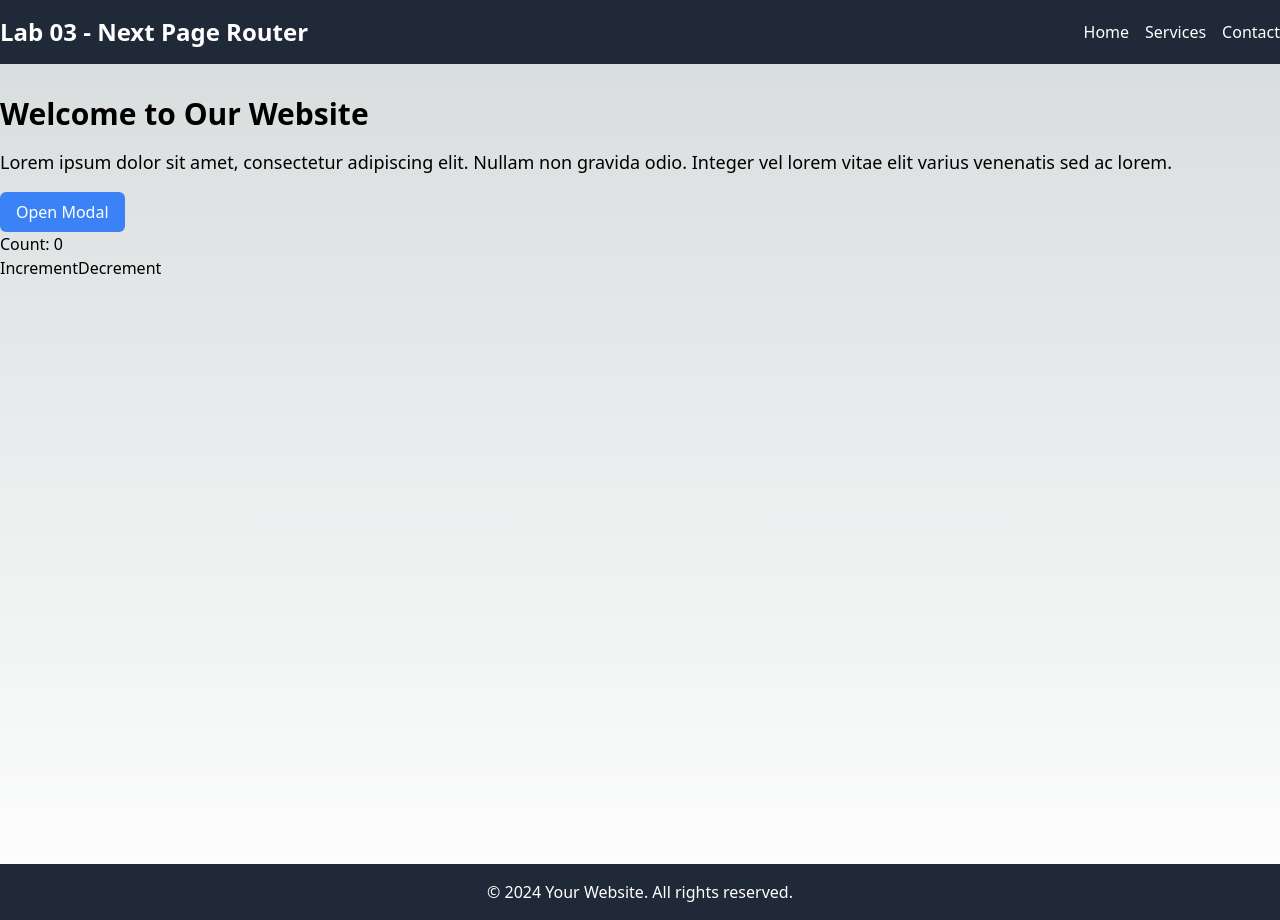
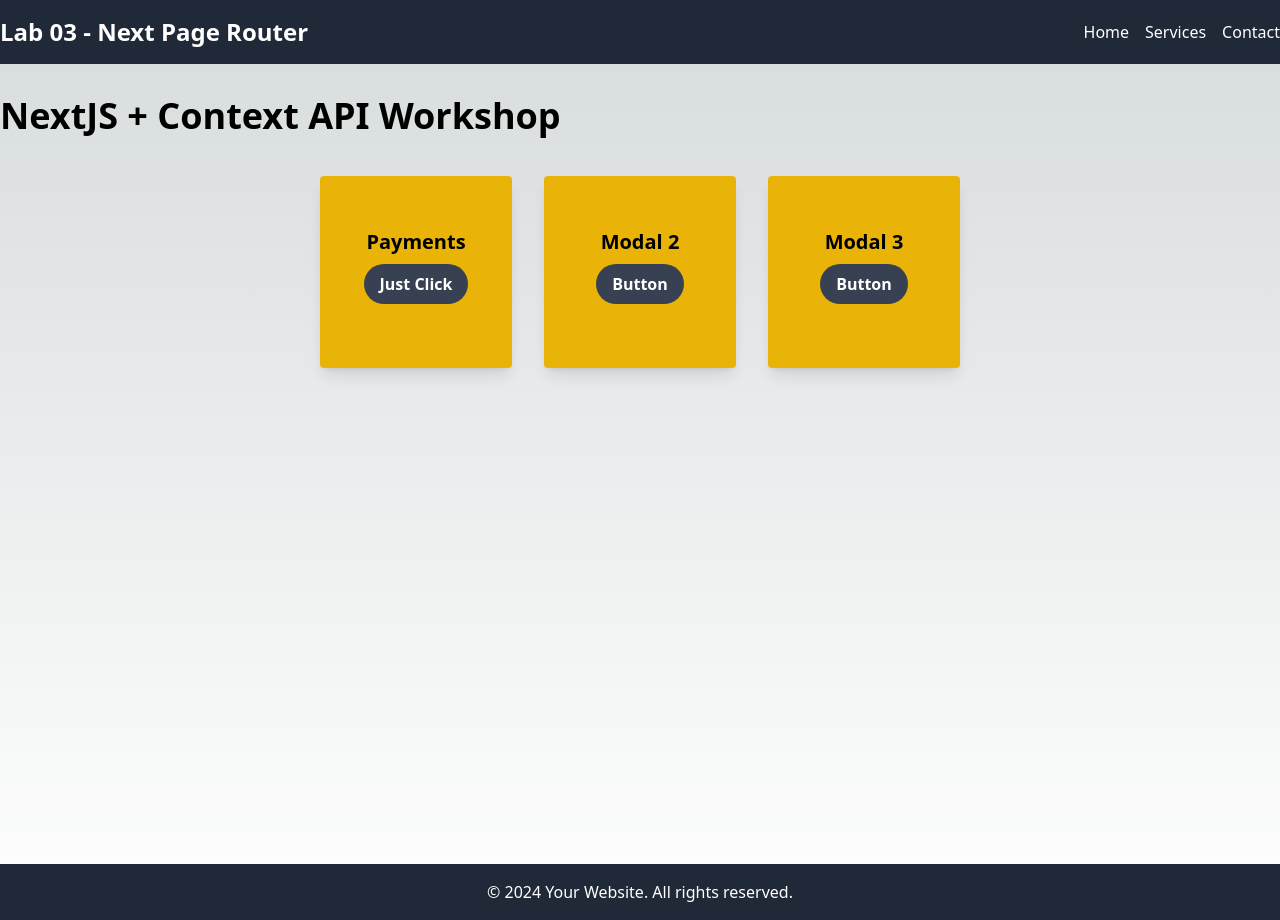
Before and after one commit to DanielRed007/react-lab-2024, a Next.js app in the folder lab-03/: page / in a window 1280 px wide. Built offline with nearby package versions, Linux system fonts and the light colour scheme.

Commit message:
adding modal workshop using state with context API! awesome

```diff
--- a/lab-03/package.json
+++ b/lab-03/package.json
@@ -13,7 +13,8 @@
     "@heroicons/react": "^2.1.1",
     "next": "14.1.0",
     "react": "^18",
-    "react-dom": "^18"
+    "react-dom": "^18",
+    "react-use": "^17.5.0"
   },
   "devDependencies": {
     "@types/node": "^20",
--- /dev/null
+++ b/lab-03/src/components/dialog-modal/DialogModal.tsx
@@ -0,0 +1,71 @@
+import { FC } from "react";
+import { Dialog, Transition } from "@headlessui/react";
+import { Fragment, useState } from "react";
+import { useLabContext } from "@/context/LabContext";
+
+interface DialogModalProps {}
+
+const DialogModal: FC<DialogModalProps> = () => {
+  const { closeModal, isModalOpen } = useLabContext();
+
+  return (
+    <>
+      <Transition appear show={isModalOpen} as={Fragment}>
+        <Dialog as="div" className="relative z-10" onClose={closeModal}>
+          <Transition.Child
+            as={Fragment}
+            enter="ease-out duration-300"
+            enterFrom="opacity-0"
+            enterTo="opacity-100"
+            leave="ease-in duration-200"
+            leaveFrom="opacity-100"
+            leaveTo="opacity-0"
+          >
+            <div className="fixed inset-0 bg-black/25" />
+          </Transition.Child>
+
+          <div className="fixed inset-0 overflow-y-auto">
+            <div className="flex min-h-full items-center justify-center p-4 text-center">
+              <Transition.Child
+                as={Fragment}
+                enter="ease-out duration-300"
+                enterFrom="opacity-0 scale-95"
+                enterTo="opacity-100 scale-100"
+                leave="ease-in duration-200"
+                leaveFrom="opacity-100 scale-100"
+                leaveTo="opacity-0 scale-95"
+              >
+                <Dialog.Panel className="w-full max-w-md transform overflow-hidden rounded-2xl bg-white p-6 text-left align-middle shadow-xl transition-all">
+                  <Dialog.Title
+                    as="h3"
+                    className="text-lg font-medium leading-6 text-gray-900"
+                  >
+                    Payments
+                  </Dialog.Title>
+                  <div className="mt-2">
+                    <p className="text-sm text-gray-500">
+                      Your payment has been successfully submitted. We’ve sent
+                      you an email with all of the details of your order.
+                    </p>
+                  </div>
+
+                  <div className="mt-4">
+                    <button
+                      type="button"
+                      className="inline-flex justify-center rounded-md border border-transparent bg-blue-100 px-4 py-2 text-sm font-medium text-blue-900 hover:bg-blue-200 focus:outline-none focus-visible:ring-2 focus-visible:ring-blue-500 focus-visible:ring-offset-2"
+                      onClick={closeModal}
+                    >
+                      Close
+                    </button>
+                  </div>
+                </Dialog.Panel>
+              </Transition.Child>
+            </div>
+          </div>
+        </Dialog>
+      </Transition>
+    </>
+  );
+};
+
+export default DialogModal;
--- a/lab-03/src/context/LabContext.tsx
+++ b/lab-03/src/context/LabContext.tsx
@@ -1,9 +1,9 @@
 import React, { FC, createContext, useContext, useState } from "react";
 
 interface LabContextData {
-  count: number;
-  increment: () => void;
-  decrement: () => void;
+  isModalOpen: boolean;
+  openModal: () => void;
+  closeModal: () => void;
 }
 
 const LabContext = createContext<LabContextData | undefined>(undefined);
@@ -23,15 +23,20 @@
 export const LabContextProvider: FC<LabContextProviderProps> = ({
   children,
 }) => {
-  const [count, setCount] = useState<number>(0);
+  const [isModalOpen, setIsModalOpen] = useState(false);
 
-  const increment = () => setCount((prevCount) => prevCount + 1);
-  const decrement = () => setCount((prevCount) => prevCount - 1);
+  const openModal = () => {
+    setIsModalOpen(true);
+  };
+
+  const closeModal = () => {
+    setIsModalOpen(false);
+  };
 
   const value: LabContextData = {
-    count,
-    increment,
-    decrement,
+    isModalOpen,
+    openModal,
+    closeModal,
   };
 
   return <LabContext.Provider value={value}>{children}</LabContext.Provider>;
--- a/lab-03/src/pages/_app.tsx
+++ b/lab-03/src/pages/_app.tsx
@@ -1,3 +1,4 @@
+import DialogModal from "@/components/dialog-modal/DialogModal";
 import Footer from "@/components/footer/Footer";
 import Header from "@/components/header/Header";
 import { LabContextProvider } from "@/context/LabContext";
@@ -16,6 +17,7 @@
         <Header />
         <Component {...pageProps} />
         <Footer />
+        <DialogModal />
       </LabContextProvider>
     </>
   );
--- a/lab-03/src/pages/index.tsx
+++ b/lab-03/src/pages/index.tsx
@@ -1,56 +1,57 @@
 import Head from "next/head";
-
+import { Transition } from "@headlessui/react";
+import { Fragment, useState } from "react";
 import { Dialog } from "@headlessui/react";
-import { useState } from "react";
 import { useLabContext } from "@/context/LabContext";
+import { useTimeoutFn } from "react-use";
 
 export default function Index() {
   const [isOpen, setIsOpen] = useState(false);
-  const { count, increment, decrement } = useLabContext();
+  let [isShowing, setIsShowing] = useState(true);
+  let [, , resetIsShowing] = useTimeoutFn(() => setIsShowing(true), 500);
+  const { openModal } = useLabContext();
 
   return (
     <div>
       <main className="container mx-auto py-8 h-dvh">
-        <h2 className="text-3xl font-bold mb-4">Welcome to Our Website</h2>
-        <p className="text-lg">
-          Lorem ipsum dolor sit amet, consectetur adipiscing elit. Nullam non
-          gravida odio. Integer vel lorem vitae elit varius venenatis sed ac
-          lorem.
-        </p>
+        <h2 className="text-4xl font-bold mb-4">
+          NextJS + Context API Workshop
+        </h2>
 
-        <button
-          onClick={() => setIsOpen(true)}
-          className="mt-4 px-4 py-2 bg-blue-500 text-white rounded-md hover:bg-blue-600"
-        >
-          Open Modal
-        </button>
-
-        <Dialog
-          open={isOpen}
-          onClose={() => setIsOpen(false)}
-          className="fixed inset-0 z-10 overflow-y-auto"
-        >
-          <Dialog.Overlay className="fixed inset-0 bg-black opacity-50" />
-          <div className="flex items-center justify-center min-h-screen">
-            <Dialog.Title className="text-lg font-bold">
-              Modal Title
-            </Dialog.Title>
-            <Dialog.Description className="text-sm mt-2">
-              Modal Content Goes Here...
-            </Dialog.Description>
-            <button
-              onClick={() => setIsOpen(false)}
-              className="mt-4 px-4 py-2 bg-blue-500 text-white rounded-md hover:bg-blue-600"
-            >
-              Close
-            </button>
+        <div className="flex justify-center mt-10">
+          <div className="max-w-xs w-48 h-48 rounded bg-yellow-500 overflow-hidden shadow-lg mx-4">
+            <div className="px-6 py-4">
+              <div className="font-bold text-xl mb-2 text-center mt-9">
+                Payments
+              </div>
+              <button
+                onClick={openModal}
+                className="bg-gray-700 hover:bg-blue-700 text-white font-bold py-2 px-4 rounded-full mx-auto block"
+              >
+                Just Click
+              </button>
+            </div>
           </div>
-        </Dialog>
-
-        <div>
-          <h2>Count: {count}</h2>
-          <button onClick={increment}>Increment</button>
-          <button onClick={decrement}>Decrement</button>
+          <div className="max-w-xs w-48 h-48 rounded bg-yellow-500 overflow-hidden shadow-lg mx-4">
+            <div className="px-6 py-4">
+              <div className="font-bold text-xl mb-2 text-center mt-9">
+                Modal 2
+              </div>
+              <button className="bg-gray-700 hover:bg-blue-700 text-white font-bold py-2 px-4 rounded-full mx-auto block">
+                Button
+              </button>
+            </div>
+          </div>
+          <div className="max-w-xs w-48 h-48 rounded bg-yellow-500 overflow-hidden shadow-lg mx-4">
+            <div className="px-6 py-4">
+              <div className="font-bold text-xl mb-2 text-center mt-9">
+                Modal 3
+              </div>
+              <button className="bg-gray-700 hover:bg-blue-700 text-white font-bold py-2 px-4 rounded-full mx-auto block">
+                Button
+              </button>
+            </div>
+          </div>
         </div>
       </main>
     </div>
```
Also changed, not shown: 1 other file (tests, documents, lock files or other folders).
